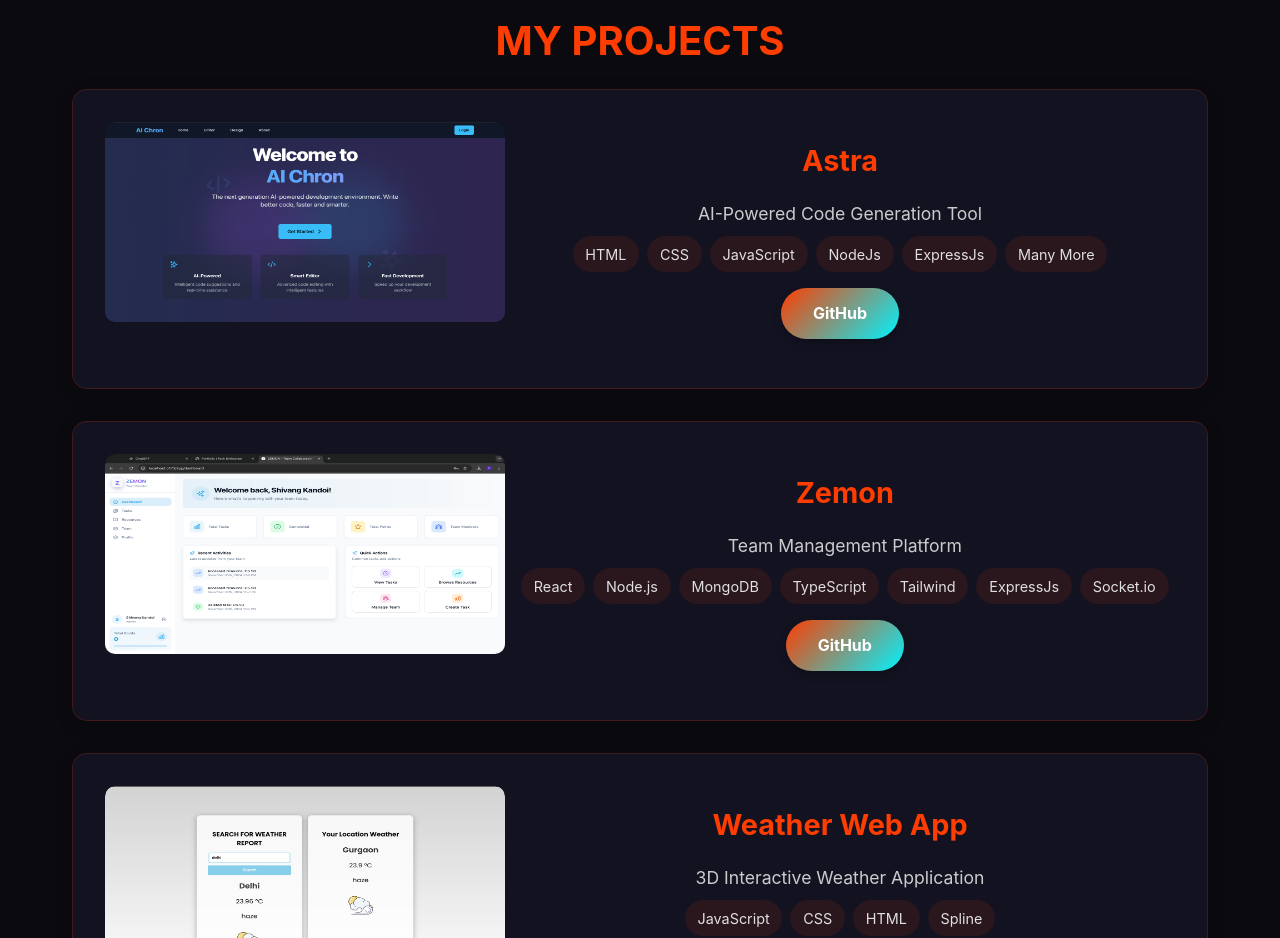
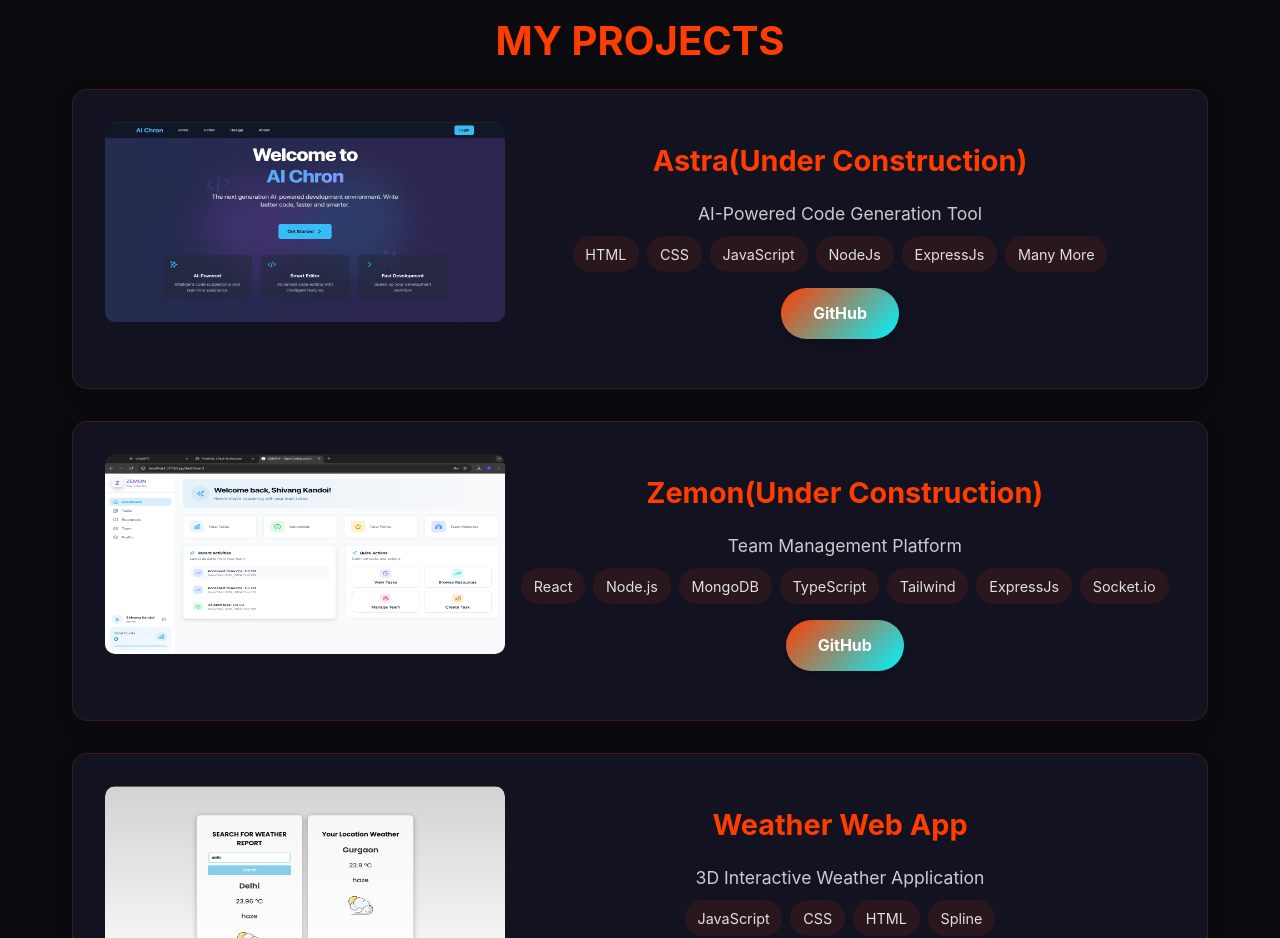
Before and after one commit to ShivangKandoi/portfolio, a plain HTML site: page index.html in a window 1280 px wide. Shown: the part 2900-3838 px from the top of the page. Drawn offline with nearby package versions, Linux system fonts and the light colour scheme.

Commit message:
Update index.html

```diff
--- a/index.html
+++ b/index.html
@@ -245,7 +245,7 @@
                     </div>
                     <div class="project-content">
                         <div class="project-header">
-                            <h3>Astra</h3>
+                            <h3>Astra(Under Construction)</h3>
                             <p class="project-subtitle">AI-Powered Code Generation Tool</p>
                             <div class="tech-tags">
                                 <span>HTML</span>
@@ -271,7 +271,7 @@
                     </div>
                     <div class="project-content">
                         <div class="project-header">
-                            <h3>Zemon</h3>
+                            <h3>Zemon(Under Construction)</h3>
                             <p class="project-subtitle">Team Management Platform</p>
                             <div class="tech-tags">
                                 <span>React</span>
```
